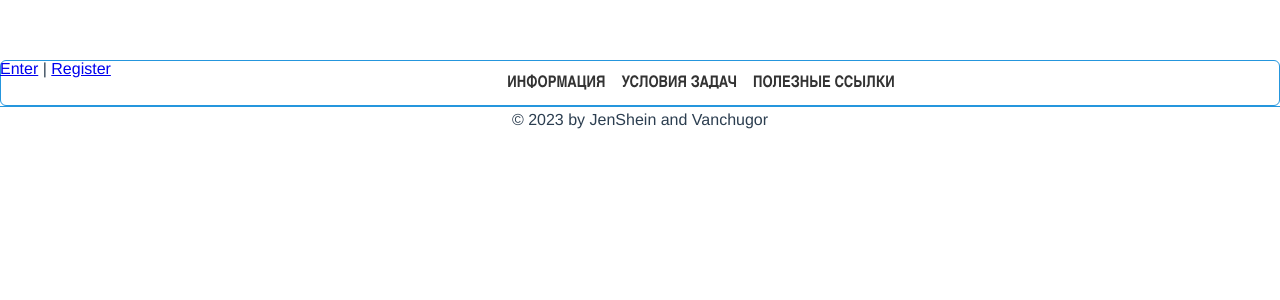
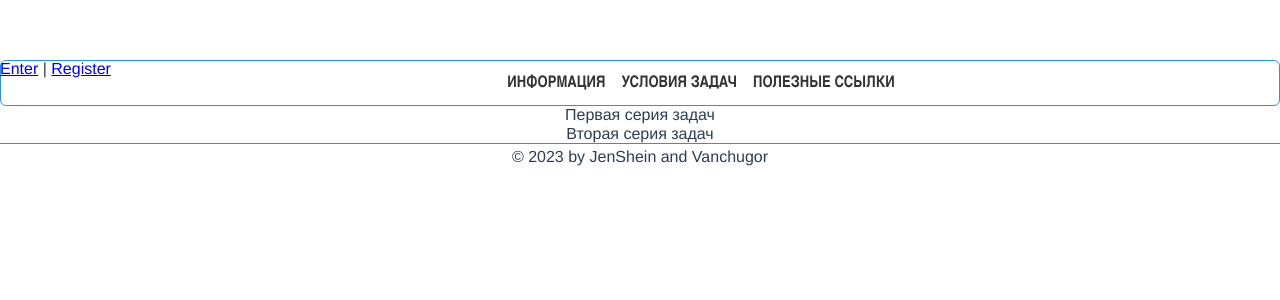
Before and after one commit to Vanchugor/kteach, a Vue app in the folder front/: page / in a window 1280 px wide. Both pictures are taken after a click on the link "УСЛОВИЯ ЗАДАЧ". Shown: the top 300 px of the page. Built offline with nearby package versions, Linux system fonts and the light colour scheme.

Commit message:
Basic logic of taskscycles and task

```diff
--- a/front/src/App.vue
+++ b/front/src/App.vue
@@ -1,7 +1,7 @@
 <template>
   <div id="app">
     <Header/>
-    <Middle/>
+    <Middle :tasksCycles="tasksCycles"/>
     <Footer/>
   </div>
 </template>
@@ -17,7 +17,10 @@ export default {
     Middle,
     Header,
     Footer,
-  }
+  },
+  data: function () {
+    return this.$root.$data;
+  },
 }
 </script>
 
--- a/front/src/components/Middle.vue
+++ b/front/src/components/Middle.vue
@@ -2,22 +2,28 @@
   <div class="middle">
     <main>
       <UsefullLinks v-if="page === 'UsefullLinks'"/>
+      <Tasks v-if="page === 'Tasks'" :tasksCycles="tasksCycles"/>
+      <TaskCycle v-if="page === 'TaskCycle'" :cycle="cycle"/>
     </main>
   </div>
 </template>
 
 <script>
 import UsefullLinks from "@/components/page/UsefullLinks.vue";
+import Tasks from "@/components/page/Tasks.vue";
+import TaskCycle from "@/components/patterns/TaskCycle.vue";
 
 export default {
   // eslint-disable-next-line vue/multi-word-component-names
   name: "Middle",
   data : function () {
-    return {page : 'Index'}
+    return {page : 'Index', cycle: null}
   },
-  components: {UsefullLinks},
+  components: {TaskCycle, Tasks, UsefullLinks},
+  props: ["tasksCycles"],
   beforeCreate() {
-  this.$root.$on("onChangePage", (page) => this.page = page)
+    this.$root.$on("onChangePage", (page) => this.page = page);
+    this.$root.$on("changeToCycle", (cycle) => {this.page = "TaskCycle"; this.cycle = cycle})
 }
 }
 </script>
--- /dev/null
+++ b/front/src/components/page/Tasks.vue
@@ -0,0 +1,21 @@
+<template>
+  <div class="tasks">
+    <TaskCycleLink  v-for="task in Object.values(tasksCycles)" :taskCycle="task" :key="task.id"/>
+  </div>
+</template>
+
+<script>
+import TaskCycleLink from "@/components/patterns/TaskCycleLink.vue";
+
+export default {
+  // eslint-disable-next-line vue/multi-word-component-names
+  name: "Tasks",
+  components: {TaskCycleLink},
+  props: ["tasksCycles"],
+
+}
+</script>
+
+<style scoped>
+
+</style>
--- /dev/null
+++ b/front/src/components/patterns/Task.vue
@@ -0,0 +1,18 @@
+<template>
+  <div class="task">
+    <div class="name"> {{ task.name }} </div>
+    <div class="text"> {{ task.text }} </div>
+  </div>
+</template>
+
+<script>
+export default {
+  // eslint-disable-next-line vue/multi-word-component-names
+  name: "Task",
+  props: ["task"]
+}
+</script>
+
+<style scoped>
+
+</style>
--- /dev/null
+++ b/front/src/components/patterns/TaskCycle.vue
@@ -0,0 +1,30 @@
+<template>
+  <div class="cycle">
+    <Task v-for="taskId in cycle.tasksId" :task="findTask(taskId)" :key="taskId"/>
+  </div>
+</template>
+
+<script>
+import Task from "@/components/patterns/Task.vue";
+
+export default {
+  name: "TaskCycle",
+  components: {Task},
+  props: ["cycle"],
+  methods: {
+    findTask: function (id) {
+      var ans = -1
+      Object.values(this.$root.tasks).forEach(task => {
+        if (task.id === id) {
+          ans = task;
+        }
+      });
+      return ans
+    }
+  }
+}
+</script>
+
+<style scoped>
+
+</style>
--- /dev/null
+++ b/front/src/components/patterns/TaskCycleLink.vue
@@ -0,0 +1,21 @@
+<template>
+  <div class="taskLink" @click.prevent="changeToCycle(taskCycle)">
+    {{ taskCycle.name }}
+  </div>
+</template>
+
+<script>
+export default {
+  name: "TaskCycleLink",
+  props: ["taskCycle"],
+  methods: {
+    changeToCycle: function (taskCycle) {
+      this.$root.$emit("changeToCycle", taskCycle);
+    }
+  }
+}
+</script>
+
+<style scoped>
+
+</style>
--- /dev/null
+++ b/front/src/data.js
@@ -0,0 +1,10 @@
+export default {
+    tasksCycles: {
+        1: {id: 1, name: "Первая серия задач", tasksId: [2]},
+        5: {id: 5, name: "Вторая серия задач", tasksId: [2, 3]},
+    },
+    tasks: {
+        2: {id: 2, name: "Задача на просую механику 1", text: "ladlaf aflaf afa"},
+        3: {id: 3, name: "Задача на просую механику 2", text: " ksdcsadlfs fsdfs"},
+    }
+}
--- a/front/src/main.js
+++ b/front/src/main.js
@@ -1,8 +1,13 @@
 import Vue from 'vue'
 import App from './App.vue'
+import data from "@/data";
+
 
 Vue.config.productionTip = false
 
 new Vue({
+  data: function () {
+    return data;
+  },
   render: h => h(App),
 }).$mount('#app')
```
